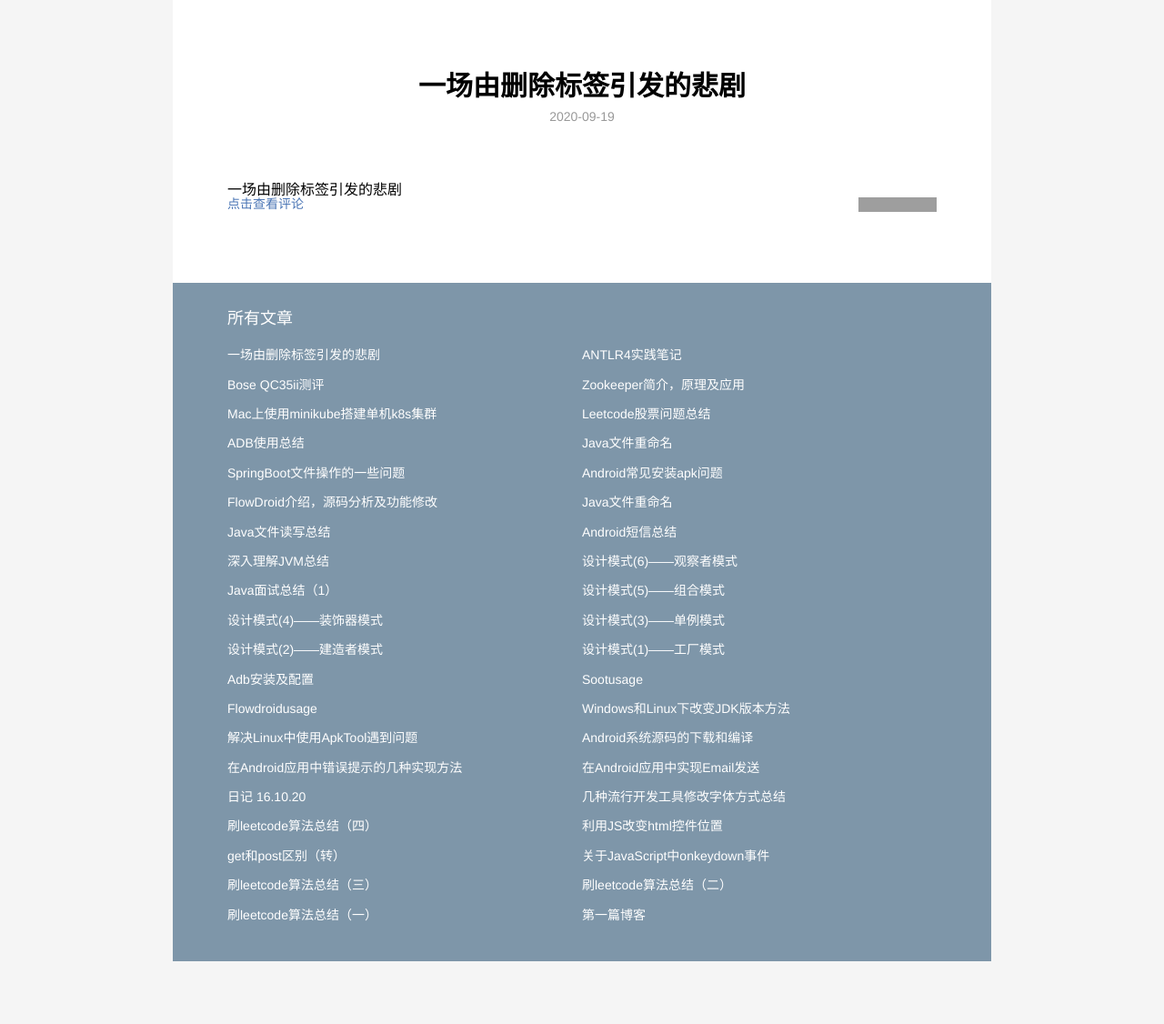
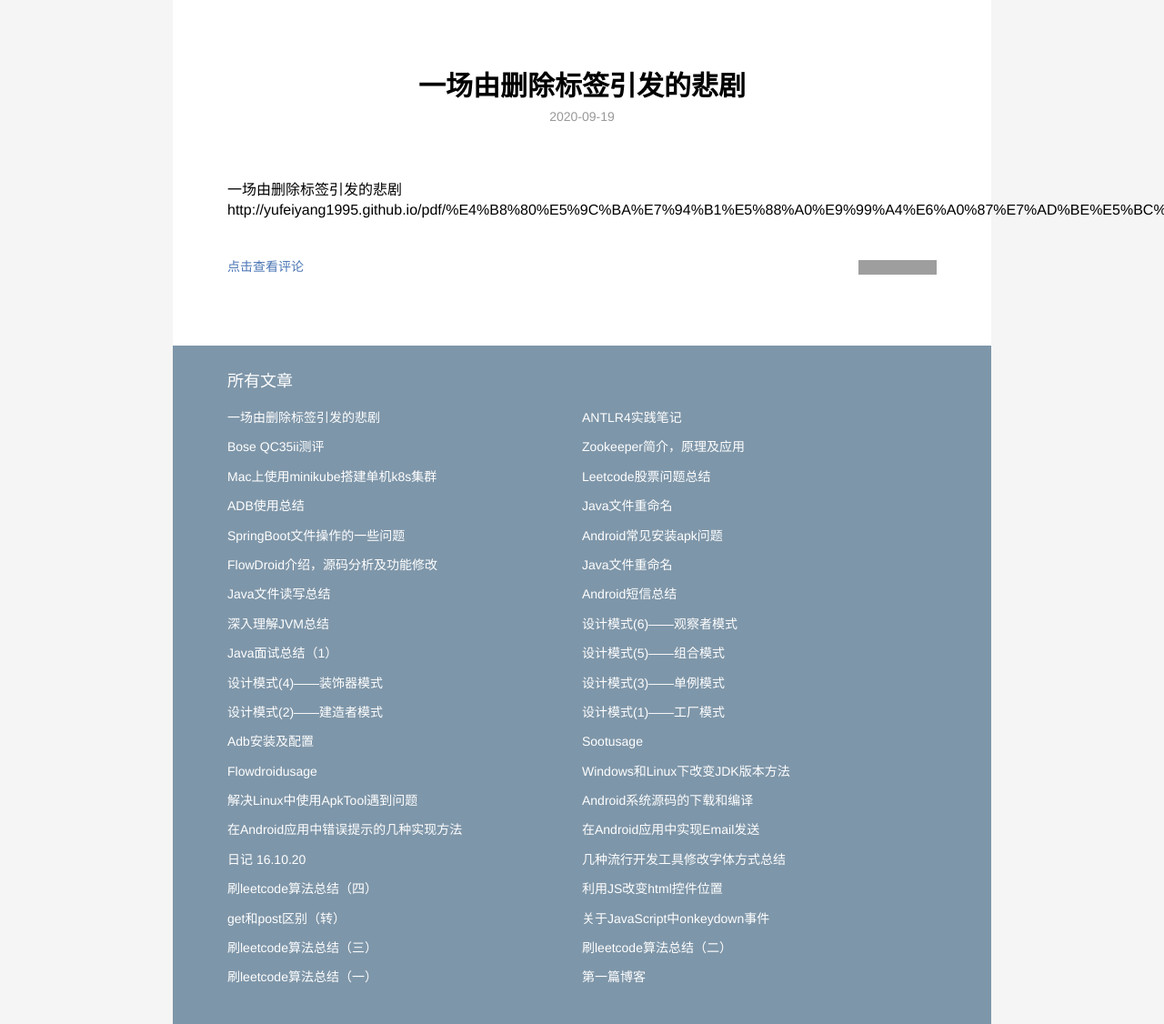
Before and after one commit to yufeiyang1995/yufeiyang1995.github.io, a Jekyll site: the page built from _posts/2020-09-19-一场由删除标签引发的悲剧.md, in a window 1280 px wide. Shown: the whole page at 91% size. Built offline with Jekyll 4.4.1, drawn with Linux system fonts in a browser that asks for light colours; before the commit the page ends 1057 px from its top, so only the background shows below that; some of the changed lines change nothing that is shown; grey boxes are pictures that could not be loaded.

Commit message:
Fix: 增加链接

```diff
--- a/_posts/2020-09-19-一场由删除标签引发的悲剧.md
+++ b/_posts/2020-09-19-一场由删除标签引发的悲剧.md
@@ -6,3 +6,5 @@ description: 工作中遇到的一系列问题记录
 ---
 
 # 一场由删除标签引发的悲剧
+
+http://yufeiyang1995.github.io/pdf/%E4%B8%80%E5%9C%BA%E7%94%B1%E5%88%A0%E9%99%A4%E6%A0%87%E7%AD%BE%E5%BC%95%E5%8F%91%E7%9A%84%E6%82%B2%E5%89%A7.pdf
```
